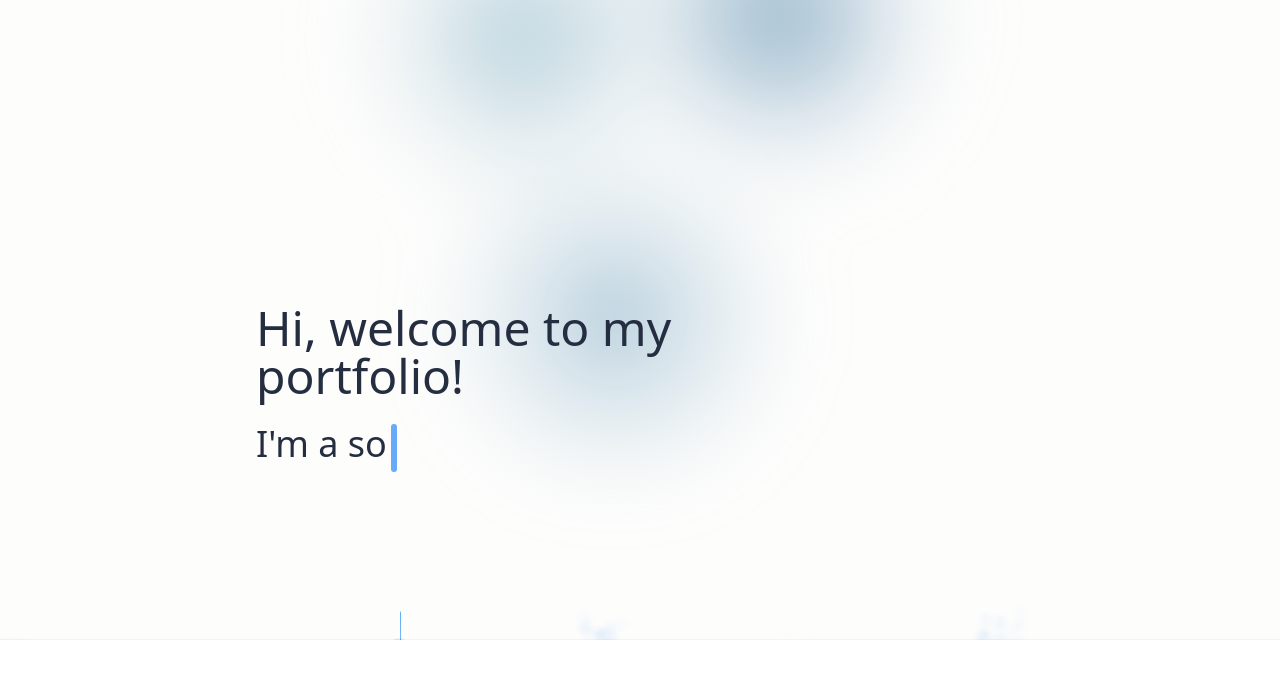
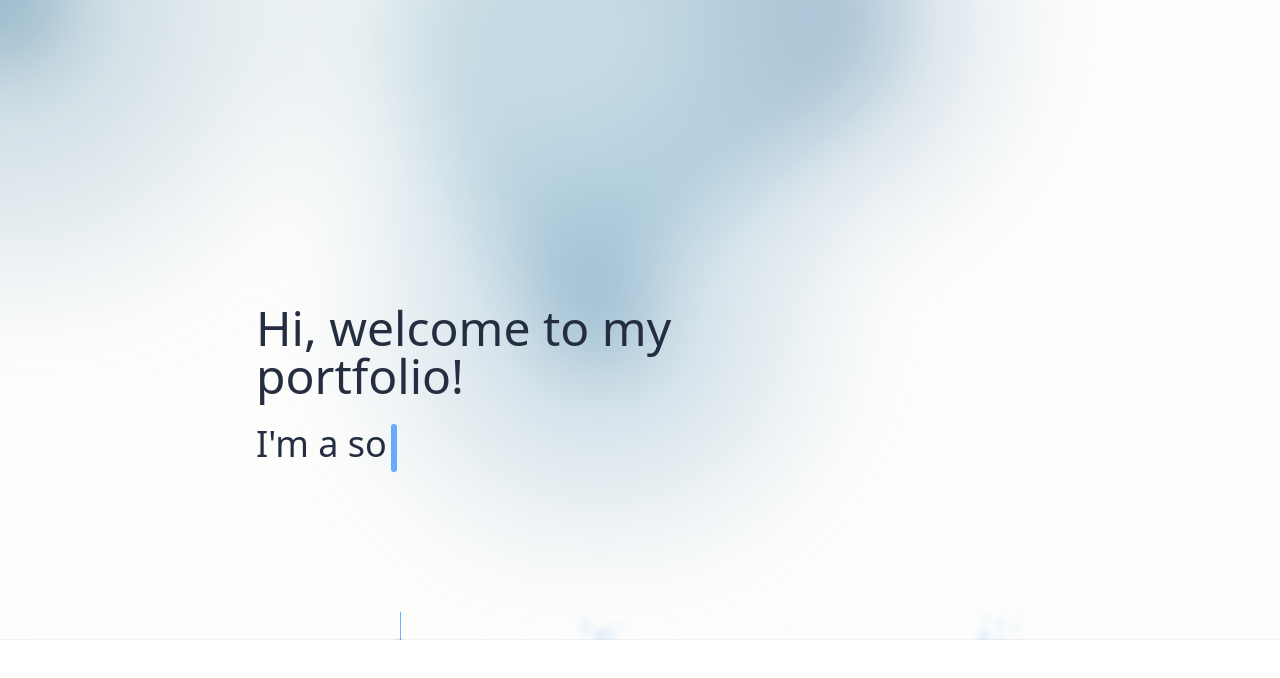
Before and after one commit to sophiadt/sophia, a Next.js app: page / in a window 1280 px wide. Shown: the top 678 px of the page. Built offline with nearby package versions, Linux system fonts and the light colour scheme.

Commit message:
Update BackgroundGradientAnimation.tsx

```diff
--- a/components/ui/BackgroundGradientAnimation.tsx
+++ b/components/ui/BackgroundGradientAnimation.tsx
@@ -11,11 +11,11 @@ export const BackgroundGradientAnimation = ({
     fourthColor = "144, 181, 204",
     fifthColor = "162, 190, 206",
     pointerColor = "136, 173, 194",
-    size = "50%",
+    size = "80%",
     blendingValue = "hard-light",
     children,
     className,
-    interactive = false,
+    interactive = true,
     containerClassName,
 }: {
     gradientBackgroundStart?: string;
```
